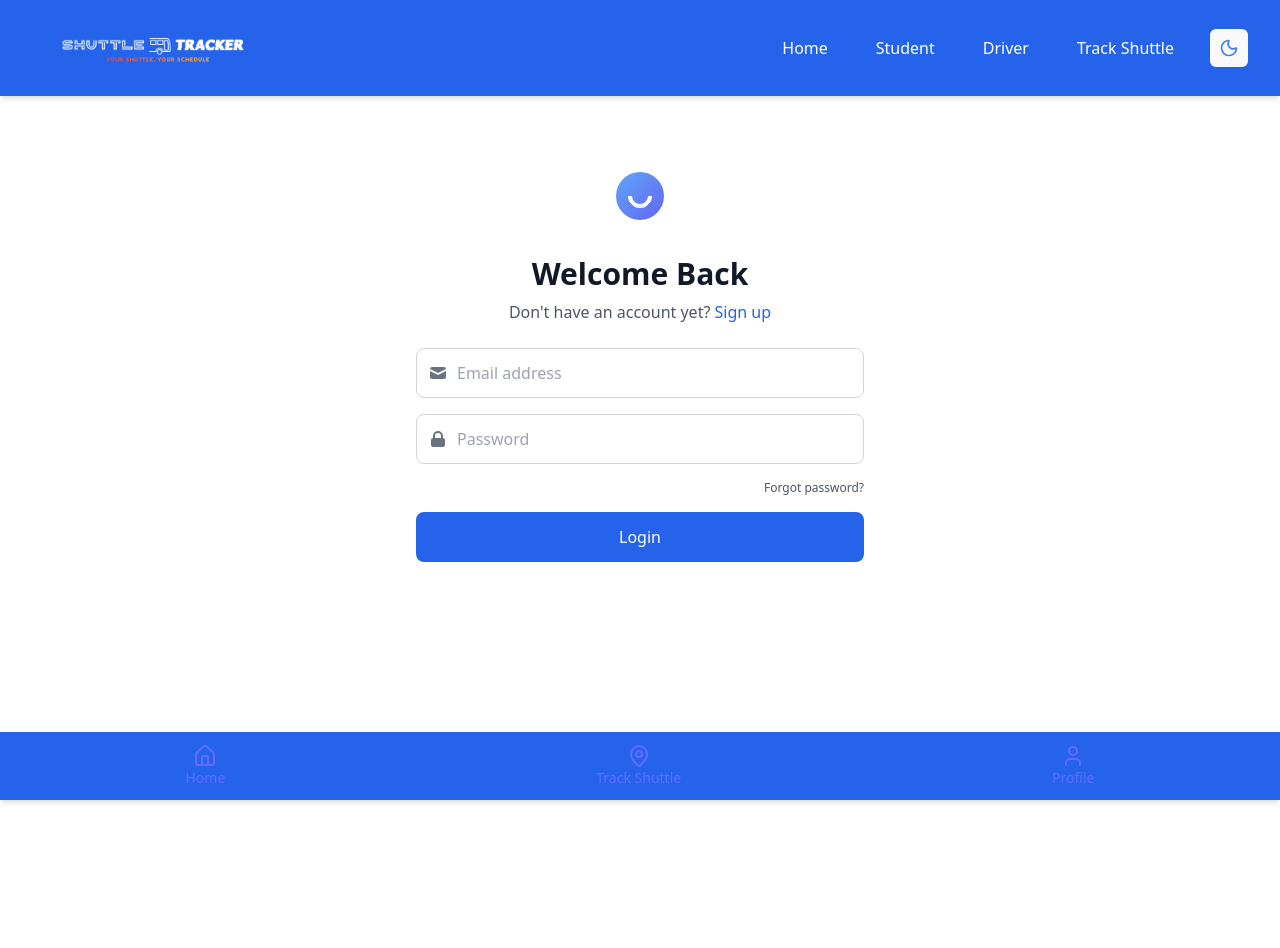
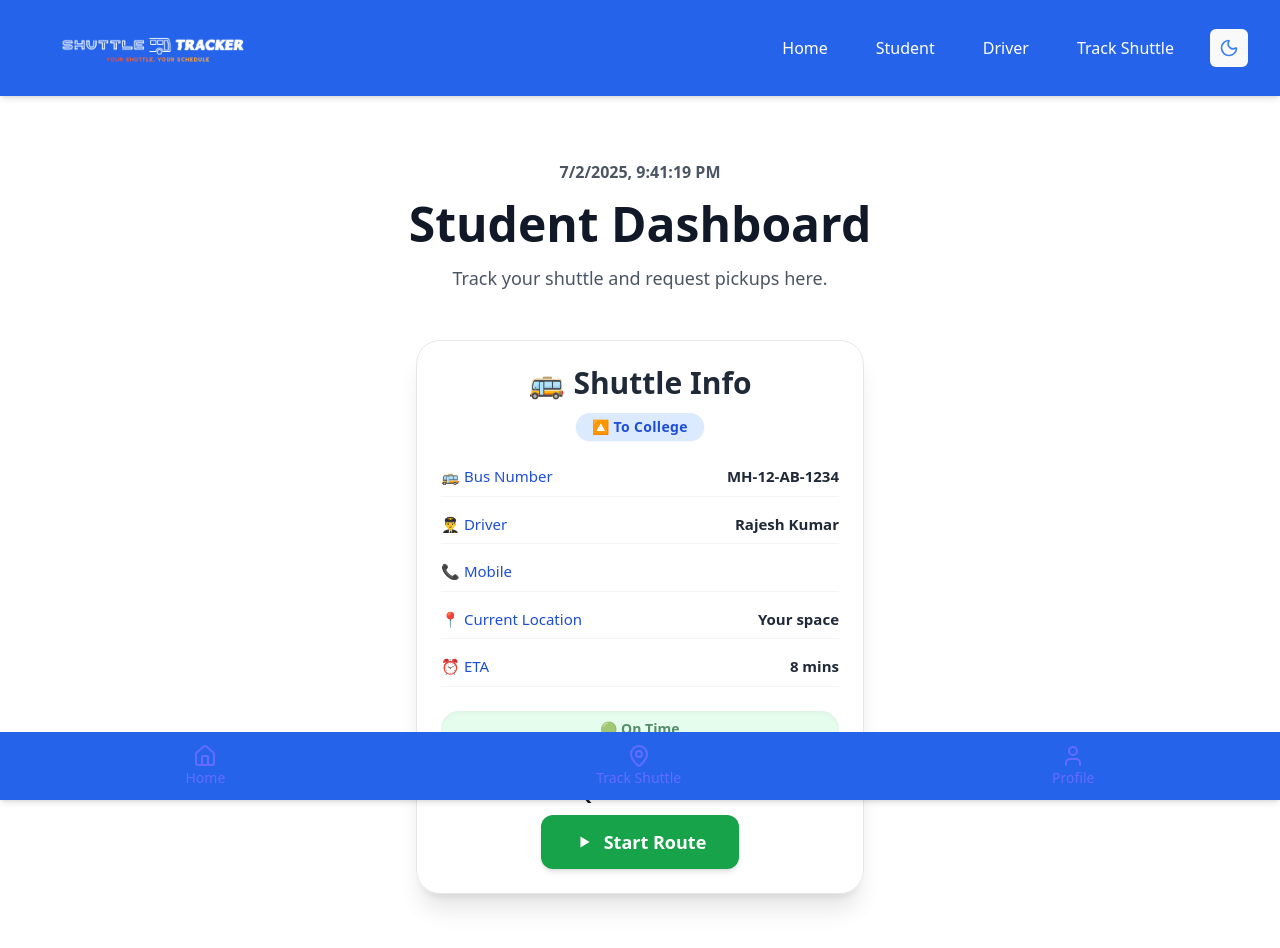
Before and after one commit to nst-sdc/Shuttle_Tracker, a React (Vite) app in the folder frontend/latest/: page /student in a window 1280 px wide. Shown: the top 948 px of the page. Before the commit the page ends 800 px from the top, so only its background shows below. Built offline with nearby package versions, Linux system fonts and the light colour scheme.

Commit message:
Remove login system from Student dashboard for direct access

```diff
--- a/frontend/latest/src/pages/Student.jsx
+++ b/frontend/latest/src/pages/Student.jsx
@@ -1,13 +1,8 @@
 import React, { useEffect, useState } from 'react';
 import BusCard from '../components/BusCard';
-import toast, { Toaster } from 'react-hot-toast';
 
 function Student() {
   const [dateTime, setDateTime] = useState(new Date());
-  const [isLoggedIn, setIsLoggedIn] = useState(false);
-  const [email, setEmail] = useState('');
-  const [password, setPassword] = useState('');
-  const [isLoading, setIsLoading] = useState(false);
 
   useEffect(() => {
     const timer = setInterval(() => {
@@ -16,178 +11,6 @@ function Student() {
     return () => clearInterval(timer);
   }, []);
 
-  const handleLogin = async (e) => {
-    e.preventDefault();
-    setIsLoading(true);
-
-    // Simulate login
-    setTimeout(() => {
-      setIsLoading(false);
-      // Simulate login logic
-      if (email === 'student@example.com' && password === 'password') {
-        toast.success('Welcome back, Student!', {
-          position: 'top-center',
-          style: { fontSize: '1.1rem', fontWeight: 'bold' },
-          duration: 1200,
-          iconTheme: { primary: '#22c55e', secondary: '#fff' },
-        });
-        setTimeout(() => setIsLoggedIn(true), 1200);
-      } else if (email && password) {
-        toast.error('Incorrect email or password', {
-          position: 'top-center',
-          style: { fontSize: '1.1rem', fontWeight: 'bold' },
-          duration: 2500,
-        });
-      } else {
-        toast.error('Something went wrong. Please try again.', {
-          position: 'top-center',
-          style: { fontSize: '1.1rem', fontWeight: 'bold' },
-          duration: 2500,
-        });
-      }
-    }, 1000);
-  };
-
-  if (!isLoggedIn) {
-    return (
-      <div className="flex flex-col items-center justify-start w-full px-4 py-6 md:py-8 bg-white dark:bg-gray-900 min-h-[70vh]">
-        <Toaster
-          position="top-center"
-          toastOptions={{
-            style: { fontSize: '1.1rem', fontWeight: 'bold' },
-            duration: 2500,
-            success: { iconTheme: { primary: '#22c55e', secondary: '#fff' } },
-            error: { iconTheme: { primary: '#ef4444', secondary: '#fff' } },
-            className: 'animate__animated animate__fadeInDown',
-          }}
-        />
-        <div className="w-full max-w-md mx-auto">
-          {/* Logo */}
-          <div className="flex justify-center mb-4 md:mb-6">
-            <div className="p-3 rounded-xl bg-transparent">
-              <div className="flex items-center justify-center w-10 h-10 md:w-12 md:h-12 rounded-full bg-gradient-to-br from-blue-400 to-indigo-500">
-                <div className="w-5 h-5 md:w-6 md:h-6 border-4 border-white dark:border-gray-800 rounded-full border-t-transparent border-l-transparent transform rotate-45"></div>
-              </div>
-            </div>
-          </div>
-
-          {/* Title */}
-          <div className="text-center mb-4 md:mb-6">
-            <h1 className="text-2xl md:text-3xl font-bold text-gray-900 dark:text-white mb-2">
-              Welcome Back
-            </h1>
-            <p className="text-sm md:text-base text-gray-600 dark:text-gray-400">
-              Don't have an account yet?{' '}
-              <a className="text-blue-600 dark:text-blue-400 hover:underline focus:outline-none">
-                Sign up
-              </a>
-            </p>
-          </div>
-
-          {/* Form */}
-          <form onSubmit={handleLogin} className="w-full space-y-4">
-            <div className="relative">
-              <div className="absolute inset-y-0 left-0 flex items-center pl-3 pointer-events-none text-gray-500 dark:text-gray-400">
-                <svg
-                  xmlns="http://www.w3.org/2000/svg"
-                  className="w-5 h-5"
-                  viewBox="0 0 20 20"
-                  fill="currentColor"
-                >
-                  <path d="M2.003 5.884L10 9.882l7.997-3.998A2 2 0 0016 4H4a2 2 0 00-1.997 1.884z" />
-                  <path d="M18 8.118l-8 4-8-4V14a2 2 0 002 2h12a2 2 0 002-2V8.118z" />
-                </svg>
-              </div>
-              <input
-                type="email"
-                value={email}
-                onChange={(e) => setEmail(e.target.value)}
-                required
-                placeholder="Email address"
-                className="w-full pl-10 pr-4 py-2.5 md:py-3 text-gray-900 dark:text-white bg-white dark:bg-gray-800 border border-gray-300 dark:border-gray-700 rounded-lg focus:ring-2 focus:ring-blue-500 focus:border-blue-500"
-              />
-            </div>
-
-            <div className="relative">
-              <div className="absolute inset-y-0 left-0 flex items-center pl-3 pointer-events-none text-gray-500 dark:text-gray-400">
-                <svg
-                  xmlns="http://www.w3.org/2000/svg"
-                  className="w-5 h-5"
-                  viewBox="0 0 20 20"
-                  fill="currentColor"
-                >
-                  <path
-                    fillRule="evenodd"
-                    d="M5 9V7a5 5 0 0110 0v2a2 2 0 012 2v5a2 2 0 01-2 2H5a2 2 0 01-2-2v-5a2 2 0 012-2zm8-2v2H7V7a3 3 0 016 0z"
-                    clipRule="evenodd"
-                  />
-                </svg>
-              </div>
-              <input
-                type="password"
-                value={password}
-                onChange={(e) => setPassword(e.target.value)}
-                required
-                placeholder="Password"
-                className="w-full pl-10 pr-4 py-2.5 md:py-3 text-gray-900 dark:text-white bg-white dark:bg-gray-800 border border-gray-300 dark:border-gray-700 rounded-lg focus:ring-2 focus:ring-blue-500 focus:border-blue-500"
-              />
-            </div>
-
-
-            <div className="flex justify-end -mt-1 mb-1">
-              <a
-                type="button"
-                className="text-xs text-gray-600 dark:text-gray-400 hover:text-blue-600 dark:hover:text-blue-400 hover:underline focus:outline-none"
-              >
-                Forgot password?
-              </a>
-            </div>
-
-            <button
-              type="submit"
-              disabled={isLoading}
-              className={`w-full py-2.5 md:py-3 px-4 text-white font-medium rounded-lg transition-colors ${
-                isLoading
-                  ? 'bg-blue-400 dark:bg-blue-500 cursor-not-allowed'
-                  : 'bg-blue-600 hover:bg-blue-700 dark:bg-blue-500 dark:hover:bg-blue-600'
-              }`}
-            >
-              {isLoading ? (
-                <div className="flex items-center justify-center">
-                  <svg
-                    className="animate-spin -ml-1 mr-2 h-4 w-4 md:h-5 md:w-5 text-white"
-                    xmlns="http://www.w3.org/2000/svg"
-                    fill="none"
-                    viewBox="0 0 24 24"
-                  >
-                    <circle
-                      className="opacity-25"
-                      cx="12"
-                      cy="12"
-                      r="10"
-                      stroke="currentColor"
-                      strokeWidth="4"
-                    ></circle>
-                    <path
-                      className="opacity-75"
-                      fill="currentColor"
-                      d="M4 12a8 8 0 018-8V0C5.373 0 0 5.373 0 12h4zm2 5.291A7.962 7.962 0 014 12H0c0 3.042 1.135 5.824 3 7.938l3-2.647z"
-                    ></path>
-                  </svg>
-                  Logging in...
-                </div>
-              ) : (
-                'Login'
-              )}
-            </button>
-          </form>
-
-        </div>
-      </div>
-    );
-  }
-
-  // Dashboard after login
   return (
     <div className="px-4 py-6 sm:p-8 max-w-3xl mx-auto">
       <div className="text-sm sm:text-base text-center font-bold text-gray-600 dark:text-gray-300 mb-4">
```
